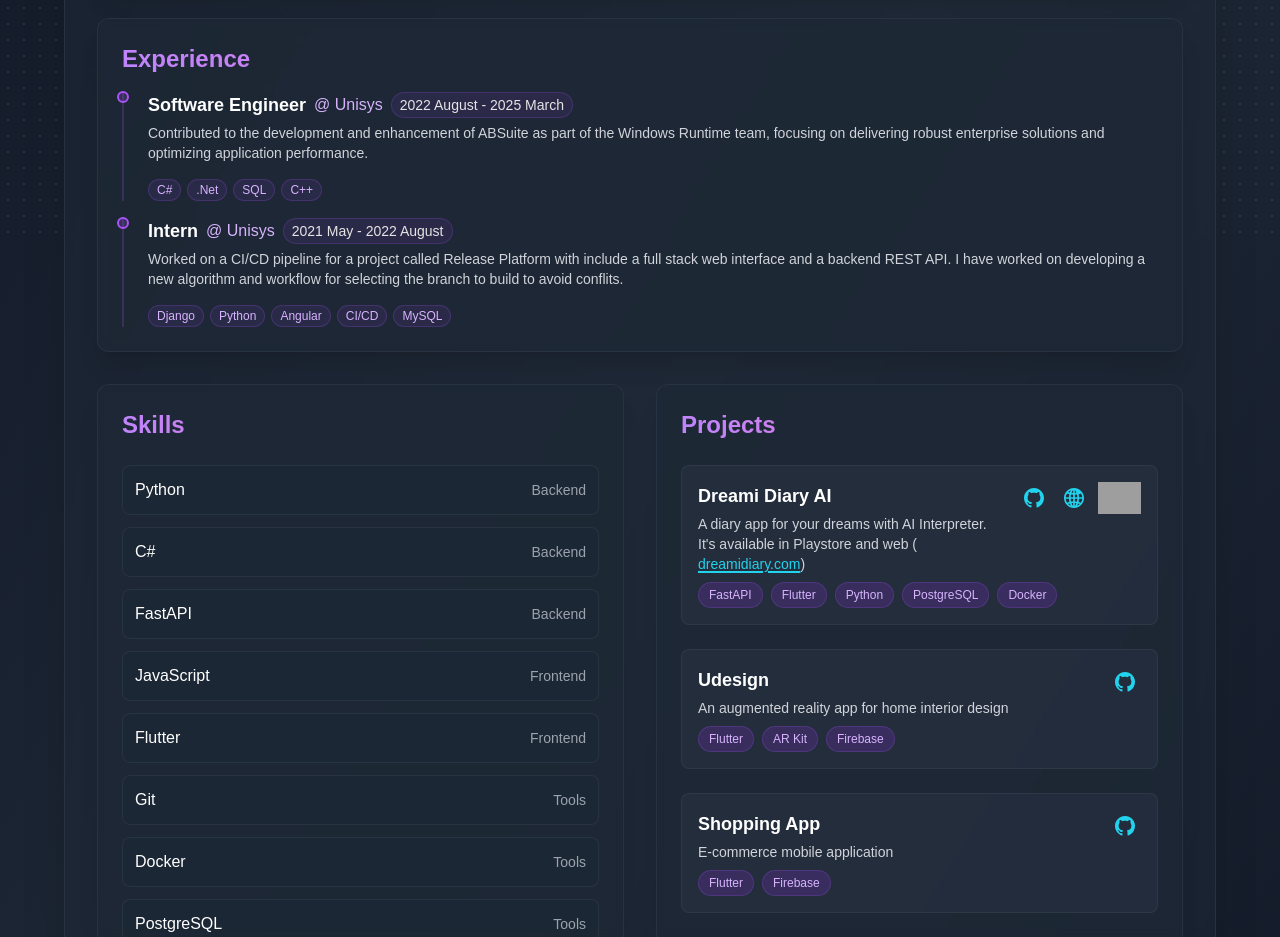
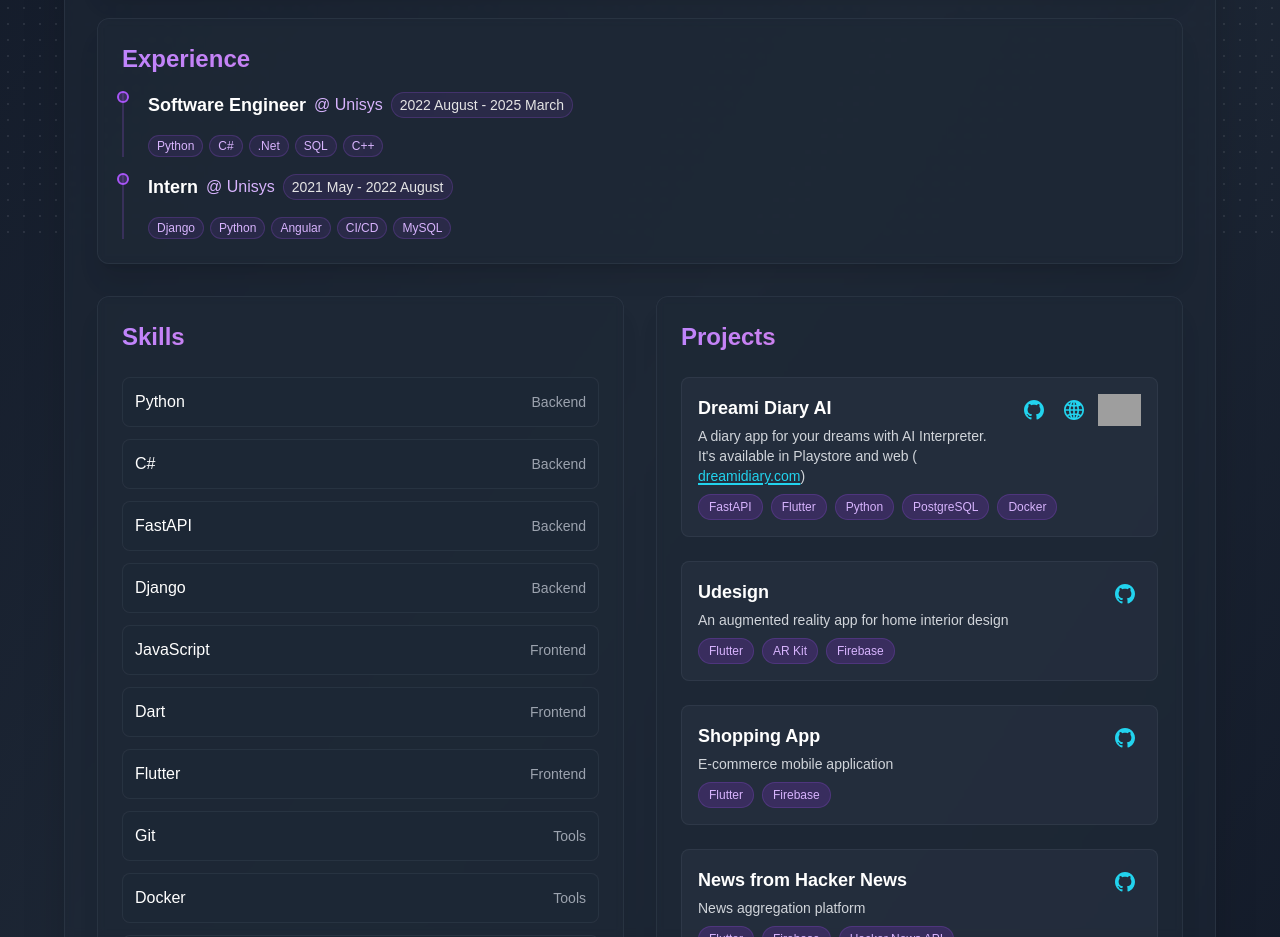
Before and after one commit to Syamgith/syamgith.github.io, a React (Create React App) app: page / in a window 1280 px wide. Shown: the part 560-1497 px from the top of the page. Built offline with nearby package versions, Linux system fonts and the light colour scheme; grey boxes are pictures that could not be loaded; the HTML template or start-up script is replaced by a standard one.

Commit message:
removed unwanted text from exp and added few skills

```diff
--- a/src/components/Experience.js
+++ b/src/components/Experience.js
@@ -7,18 +7,16 @@
       role: "Software Engineer",
       period: "2022 August - 2025 March",
       location: "Bengaluru, India",
-      description:
-        "Contributed to the development and enhancement of ABSuite as part of the Windows Runtime team, focusing on delivering robust enterprise solutions and optimizing application performance.",
+      description: "",
       achievements: [],
-      technologies: ["C#", ".Net", "SQL", "C++"],
+      technologies: ["Python", "C#", ".Net", "SQL", "C++"],
     },
     {
       company: "Unisys",
       role: "Intern",
       period: "2021 May - 2022 August",
       location: "Bengaluru, India",
-      description:
-        "Worked on a CI/CD pipeline for a project called Release Platform with include a full stack web interface and a backend REST API. I have worked on developing a new algorithm and workflow for selecting the branch to build to avoid conflits.",
+      description: "",
       // achievements: ["Team work", "", ""],
       achievements: [],
       technologies: ["Django", "Python", "Angular", "CI/CD", "MySQL"],
--- a/src/components/Skills.js
+++ b/src/components/Skills.js
@@ -5,7 +5,9 @@
     { name: "Python", category: "Backend" },
     { name: "C#", category: "Backend" },
     { name: "FastAPI", category: "Backend" },
+    { name: "Django", category: "Backend" },
     { name: "JavaScript", category: "Frontend" },
+    { name: "Dart", category: "Frontend" },
     { name: "Flutter", category: "Frontend" },
     { name: "Git", category: "Tools" },
     { name: "Docker", category: "Tools" },
```
